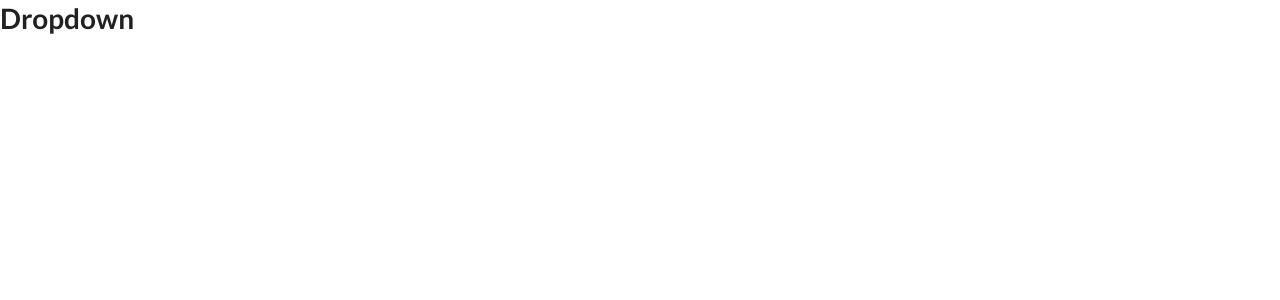
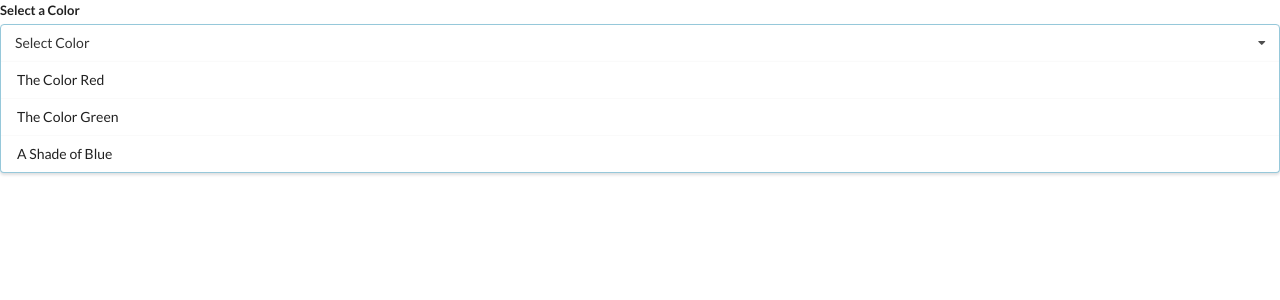
Before and after one commit to yushaushaibu/widgets-app, a React (Create React App) app: page / in a window 1280 px wide. Shown: the top 300 px of the page. Built offline with nearby package versions, Linux system fonts and the light colour scheme.

Commit message:
Styled JSX on Dropdown menu component

```diff
--- a/src/components/Dropdown.js
+++ b/src/components/Dropdown.js
@@ -1,7 +1,27 @@
 import React from "react";
 
-const Dropdown = (props) => {
-  return <h1>Dropdown</h1>;
+const Dropdown = ({ options }) => {
+  const renderedOptions = options.map((option) => {
+    return (
+        <div key={option.value} className="item">
+            {option.label}
+        </div>
+        );
+  });
+  return (
+    <div className="ui form">
+        <div className="field">
+            <label className="label">Select a Color</label>
+            <div className="ui selection dropdown visible active">
+                <i className="dropdown icon"></i>
+                <div className="text">Select Color</div>
+                <div className="visible menu transition">
+                    {renderedOptions}
+                </div>
+            </div>
+        </div>
+    </div>
+  )
 };
 
 export default Dropdown;
```
